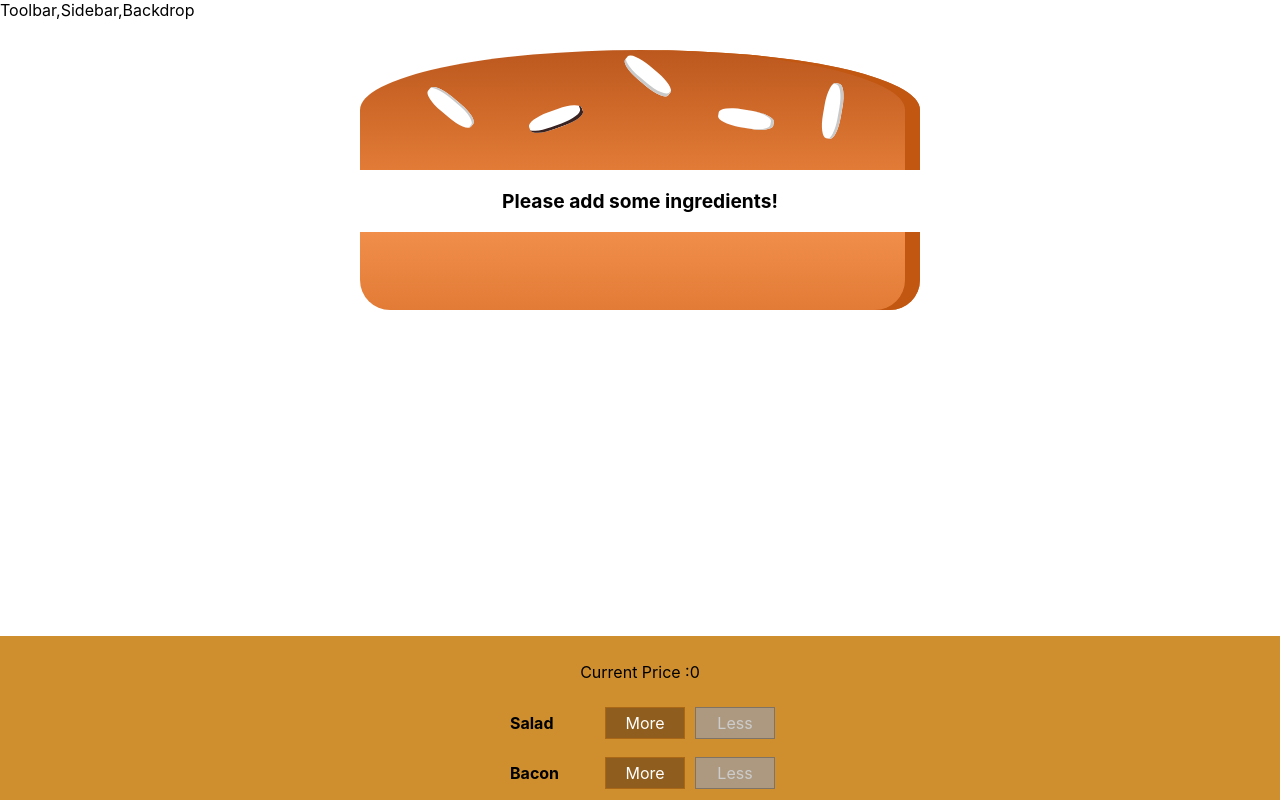
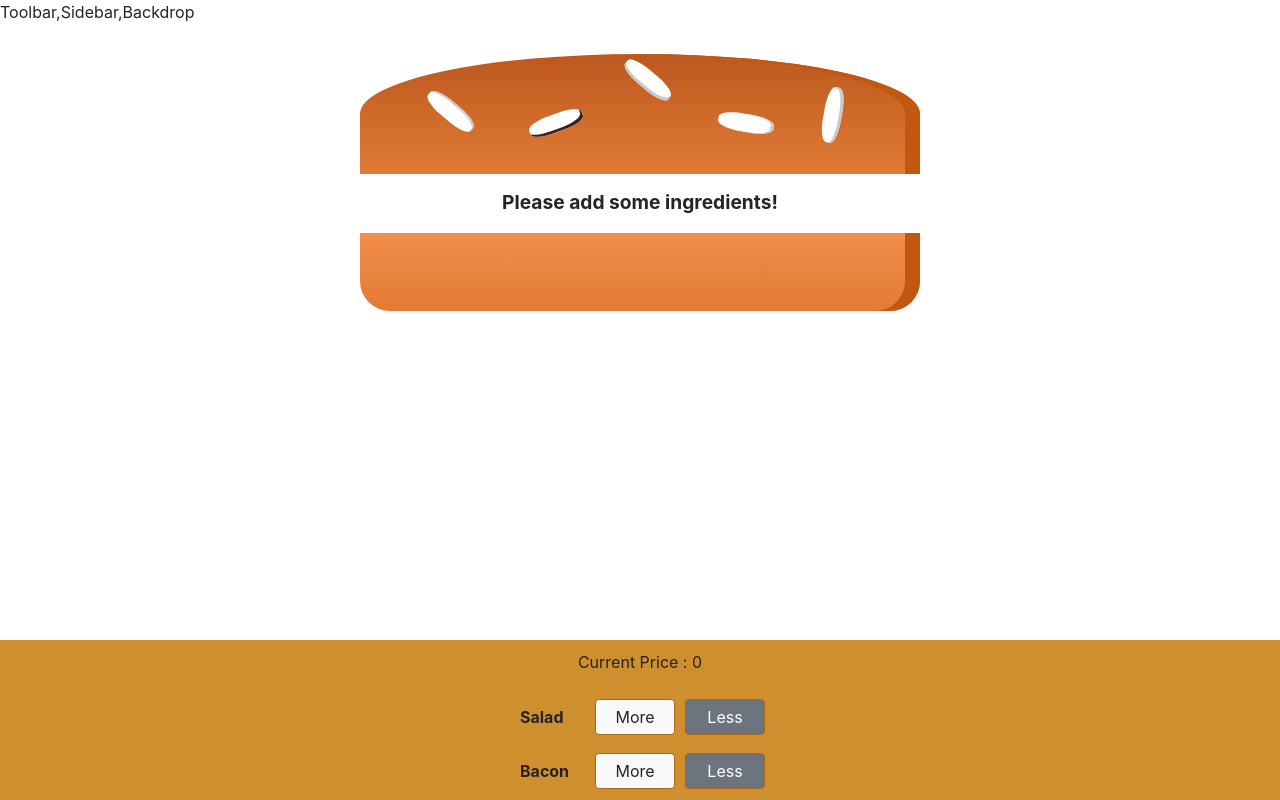
Before and after one commit to venkateshnatraj/burger-react-app, a React (Create React App) app: page / in a window 1280 px wide. Shown: the top 800 px of the page. Built offline with nearby package versions, Linux system fonts and the light colour scheme; the HTML template or start-up script is replaced by a standard one.

Commit message:
added modal  and other functionalities

```diff
--- a/package.json
+++ b/package.json
@@ -6,10 +6,12 @@
     "@testing-library/jest-dom": "^4.2.4",
     "@testing-library/react": "^9.4.0",
     "@testing-library/user-event": "^7.2.1",
+    "bootstrap": "^4.4.1",
     "prop-types": "^15.7.2",
     "react": "^16.12.0",
     "react-dom": "^16.12.0",
-    "react-scripts": "3.3.1"
+    "react-scripts": "3.3.1",
+    "reactstrap": "^8.4.1"
   },
   "scripts": {
     "start": "react-scripts start",
--- a/src/components/Burger/BuildControl/BuildControl.js
+++ b/src/components/Burger/BuildControl/BuildControl.js
@@ -1,33 +1,17 @@
-import React, { useContext } from 'react'
+import React from 'react'
+import { Button } from 'reactstrap'
 import classes from './BuildControl.module.css'
-import { store } from '../../../store/store'
 
-const BuildControl = (props) => {
-  const globalState = useContext(store)
-  const { state, dispatch } = globalState
-
-  const disableCtrl = state.ingredients[props.type] === 0
-
-  const addIngredients = (type) => {
-    dispatch({ type: 'AddIngredients', payload: type })
-  }
-  const removeIngredients = (type) => {
-    dispatch({ type: 'RemoveIngredients', payload: type })
-  }
-
+const BuildControl = ({ label, type, disableCtrl, add, remove }) => {
   return (
     <div className={classes.BuildControl}>
-      <div className={classes.Label}>{props.label}</div>
-      <button className={classes.More} onClick={() => addIngredients(props.type)}>
+      <div className={classes.Label}>{label}</div>
+      <Button color="light" onClick={() => add(type)}>
         More
-      </button>
-      <button
-        className={classes.Less}
-        onClick={() => removeIngredients(props.type)}
-        disabled={disableCtrl}
-      >
+      </Button>
+      <Button color="secondary" disabled={disableCtrl} onClick={() => remove(type)}>
         Less
-      </button>
+      </Button>
     </div>
   )
 }
--- a/src/components/Burger/BuildControls/BuildControls.js
+++ b/src/components/Burger/BuildControls/BuildControls.js
@@ -1,7 +1,9 @@
-import React, { useContext } from 'react'
+import React, { useContext, useState, useMemo} from 'react'
+import { Button } from 'reactstrap'
 import classes from './BuildControls.module.css'
 import BuildControl from '../BuildControl/BuildControl'
 import { store } from '../../../store/store'
+import Ordermodal from '../../UI/Ordermodal'
 
 const controls = [
   { label: 'Salad', type: 'Salad' },
@@ -10,14 +12,56 @@ const controls = [
   { label: 'Meat', type: 'Meat' }
 ]
 const BuildControls = () => {
-  const { state } = useContext(store)
-  const { total } = state
+  const globalState = useContext(store)
+  const { state, dispatch } = globalState
+
+  const [modal, setModal] = useState(false)
+  const [disableOrder, setdisableOrder] = useState(true)
+  const [total, setTotal] = useState(0)
+
+  const addIngredients = (type) => {
+    dispatch({ type: 'AddIngredients', payload: type })
+  }
+  const removeIngredients = (type) => {
+    dispatch({ type: 'RemoveIngredients', payload: type })
+  }
+
+  // if use useeffect, dispatcher will be called twice when calling add and remove ingreients in the child component
+  useMemo(() => {
+    setTotal(state.total)
+    setdisableOrder(!(state.total > 0))
+  }, [state.total])
+
+  const cancelHandler = () => {
+    dispatch({ type: 'ResetIngredients' })
+    setModal(!modal)
+  }
+  const continueHandler = () => {
+    setModal(!modal)
+  }
+
+  // const cancelHandler = useCallback(() => {
+  //   dispatch({ type: 'ResetIngredients' })
+  //   setModal(!modal)
+  //   },[dispatch])
+
   return (
     <div className={classes.BuildControls}>
-      <p>Current Price :{total}</p>
+      <Ordermodal modal={modal} cancel={cancelHandler} continueNext={continueHandler} />
+      <p>Current Price : {total} </p>
       {controls.map((ctrl) => (
-        <BuildControl key={ctrl.label} label={ctrl.label} type={ctrl.type} />
+        <BuildControl
+          key={ctrl.label}
+          label={ctrl.label}
+          type={ctrl.type}
+          disableCtrl={state.ingredients[ctrl] === 0}
+          add={addIngredients}
+          remove={removeIngredients}
+        />
       ))}
+      <Button disabled={disableOrder} color="primary" size="lg" onClick={() => setModal(!modal)}>
+        Order
+      </Button>
     </div>
   )
 }
--- /dev/null
+++ b/src/components/UI/Ordermodal.js
@@ -0,0 +1,34 @@
+import React, { Fragment, useContext } from 'react'
+import { Button, Modal, ModalHeader, ModalBody, ModalFooter } from 'reactstrap'
+import { store } from '../../store/store'
+
+const Ordermodal = ({ modal, cancel, continueNext }) => {
+  const { state } = useContext(store)
+  const items = Object.keys(state.ingredients).map((igkey) => (
+    <p>
+      {igkey} : {state.ingredients[igkey]}
+    </p>
+  ))
+  return (
+    <Fragment>
+      <Modal isOpen={modal} toggle={cancel}>
+        <ModalHeader toggle={cancel}>Order Summary</ModalHeader>
+        <ModalBody>
+          <h5>Your delicious Burger with following Ingrdients</h5>
+          <ul>{items}</ul>
+          <h5>Total Price : {state.total}</h5>
+        </ModalBody>
+        <ModalFooter>
+          <Button color="primary" onClick={() => continueNext()}>
+            Continue
+          </Button>
+          <Button color="secondary" onClick={() => cancel()}>
+            Cancel
+          </Button>
+        </ModalFooter>
+      </Modal>
+    </Fragment>
+  )
+}
+
+export default Ordermodal
--- a/src/containers/BurgerBuilder/BurgerBuilder.js
+++ b/src/containers/BurgerBuilder/BurgerBuilder.js
@@ -12,10 +12,10 @@ function BurgerBuilder() {
       Meat: 0
     },
     ingredientPrice: {
-      Salad: 0.5,
-      Bacon: 1.0,
-      Cheese: 0.35,
-      Meat: 1.2
+      Salad: 1,
+      Bacon: 3,
+      Cheese: 2,
+      Meat: 3
     },
     Total: 0
   }
--- a/src/index.css
+++ b/src/index.css
@@ -1,3 +1,4 @@
+
 body {
   margin: 0;
   font-family: -apple-system, BlinkMacSystemFont,  'Open Sans','Segoe UI', 'Roboto', 'Oxygen',
--- a/src/index.js
+++ b/src/index.js
@@ -1,3 +1,4 @@
+import 'bootstrap/dist/css/bootstrap.min.css'
 import React from 'react'
 import ReactDOM from 'react-dom'
 import './index.css'
--- a/src/store/store.js
+++ b/src/store/store.js
@@ -13,6 +13,13 @@ const StateProvider = ({ children }) => {
     switch (action.type) {
       case 'SetIngredients':
         return { ...storeReducer, ...action.payload }
+      case 'ResetIngredients':
+        const reset = { ...storeReducer }
+        Object.keys(reset.ingredients).forEach((x) => {
+          reset.ingredients[x] = 0
+        })
+        reset.total = 0
+        return { ...storeReducer, ...reset }
       case 'AddIngredients':
         const add = storeReducer.ingredients[action.payload] + 1
         const addState = { ...storeReducer }
```
Also changed, not shown: 2 other files (tests, documents, lock files or other folders).
